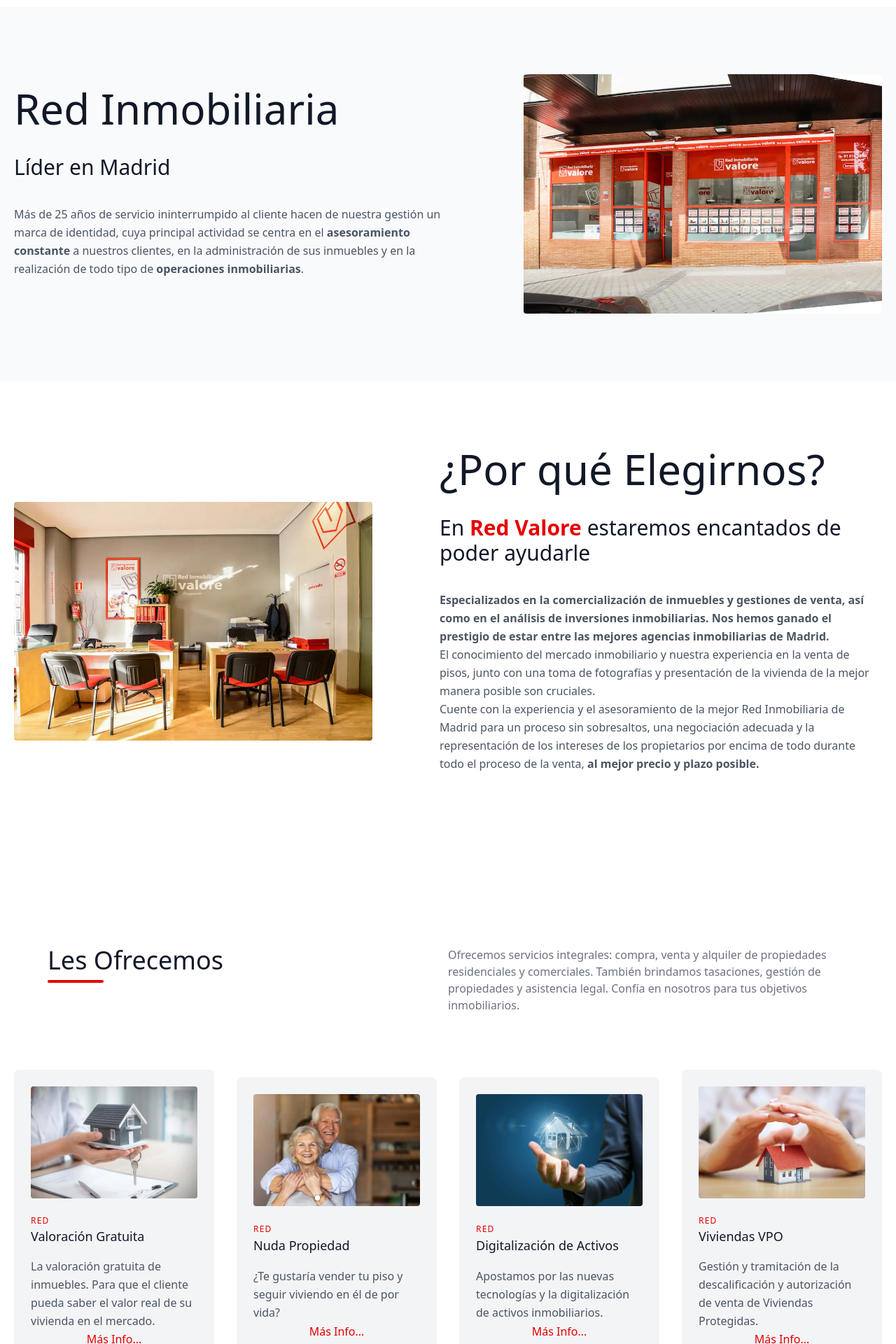
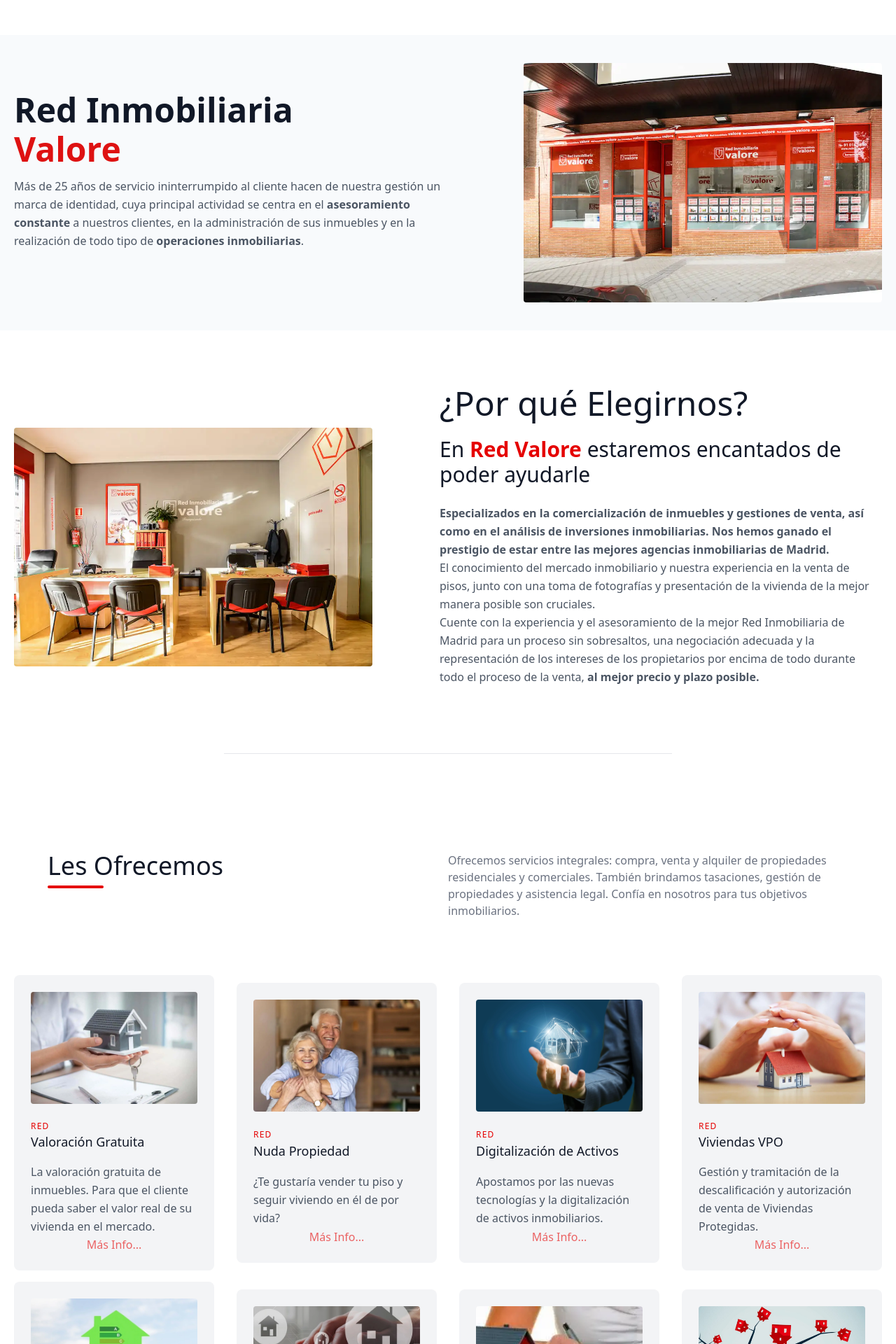
Before and after one commit to gerardo-linares/website-react, a React (Vite) app: page / in a window 1280 px wide. Shown: the part 840-2760 px from the top of the page at 70% size. Built offline with nearby package versions, Linux system fonts and the light colour scheme.

Commit message:
Change the padding between the components

```diff
--- a/src/components/About/index.jsx
+++ b/src/components/About/index.jsx
@@ -11,22 +11,22 @@
   }, []);
 
   return (
-    <section className="container m-auto">
+    <section className="container m-auto md:py-10">
       <article
         className="text-gray-600 body-font bg-slate-50 aos"
         data-aos="fade-up"
         data-aos-delay="200"
       >
-        <div className="container mx-auto flex px-5 py-24 md:flex-row flex-col items-center ">
-          <div className="lg:flex-grow md:w-1/2 lg:pr-24 md:pr-16 flex flex-col md:items-start md:text-left mb-16 md:mb-0 items-center text-center gap-5">
-            <h1 className="title-font sm:text-6xl text-4xl mb-4 font-medium text-gray-900">
+        <div className="container mx-auto flex px-5 py-10 md:flex-row flex-col items-center">
+          <div className="lg:flex-grow md:w-1/2 lg:pr-24 md:pr-16 flex flex-col md:items-start md:text-left mb-14 md:mb-0 items-center text-center gap-2">
+            <h1 className="title-font sm:text-5xl text-4xl font-bold text-gray-900">
               Red Inmobiliaria
               <br className="hidden lg:inline-block " />
             </h1>
-            <h1 className="title-font sm:text-3xl text-2xl mb-4 font-medium text-gray-900">
-              Líder en Madrid
+            <h1 className="title-font sm:text-5xl text-4xl font-bold text-secondary">
+              Valore
             </h1>
-            <p className="mb-8 leading-relaxed">
+            <p className="mb-8 mt-2 leading-relaxed">
               Más de 25 años de servicio ininterrumpido al cliente hacen de
               nuestra gestión un marca de identidad, cuya principal actividad se
               centra en el <strong>asesoramiento constante</strong> a nuestros
@@ -50,7 +50,7 @@
         data-aos="fade-up"
         data-aos-delay="200"
       >
-        <div className="container mx-auto flex px-5 py-24 md:flex-row flex-col items-center">
+        <div className="container mx-auto flex px-5 py-10 mt-10 md:flex-row flex-col-reverse items-center">
           <div className="lg:max-w-lg lg:w-full md:w-1/2 w-5/6 mb-10 md:mb-0">
             <img
               className="object-cover object-center rounded"
@@ -58,8 +58,8 @@
               src="./Alcorcon.webp"
             />
           </div>
-          <div className="lg:flex-grow md:w-1/2 lg:pl-24 md:pl-16 flex flex-col md:items-start md:text-left items-center text-center gap-5">
-            <h1 className="title-font sm:text-6xl text-4xl mb-4 font-medium text-gray-900">
+          <div className="lg:flex-grow md:w-1/2 lg:pl-24 md:pl-16 flex flex-col md:items-start md:text-left items-center text-center gap-2">
+            <h1 className="title-font sm:text-5xl text-4xl mb-4 font-medium text-gray-900">
               ¿Por qué Elegirnos?
               <br className="hidden lg:inline-block " />
             </h1>
@@ -89,6 +89,7 @@
           </div>
         </div>
       </article>
+      <hr className="w-1/2 mx-auto mt-6" />
     </section>
   );
 };
--- a/src/components/Banner/index.jsx
+++ b/src/components/Banner/index.jsx
@@ -3,7 +3,7 @@
 const Banner = () => {
   return (
     <section
-      className="container-full mx-auto flex px-5 py-24 h-[600px] items-center justify-center flex-col mt-12'"
+      className="container-full mx-auto flex px-5 py-24 h-[500px] items-center justify-center flex-col mt-12 md:py-10'"
       style={{
         backgroundImage: "url(./banner.webp)",
         backgroundSize: "cover",
@@ -12,7 +12,7 @@
       }}
     >
       <div className="text-center lg:w-2/3 w-full">
-        <h1 className="title-font md:text-7xl text-4xl mb-4 font-medium text-gray-100 drop-shadow-lg">
+        <h1 className="title-font md:text-6xl text-4xl mb-4 font-medium text-gray-100 drop-shadow-lg">
           ¿Como Podemos ayudarle?
         </h1>
         <h2 className="title-font md:text-4xl text-2xl mb-4 hidden md:inline-block text-gray-200">
--- a/src/components/Contact/index.jsx
+++ b/src/components/Contact/index.jsx
@@ -12,10 +12,10 @@
 
   return (
     <section
-      className="text-gray-600 body-font relative bg-slate-50 mt-36 pt-2"
+      className="text-gray-600 body-font relative bg-slate-50 mt-20 pt-2"
       id="Contacto"
     >
-      <div className="container mx-auto flex flex-wrap w-full mb-20 p-5 md:px-12">
+      <div className="container mx-auto flex flex-wrap w-full mb-20 p-4 lg:p-8 md:px-12">
         <div className="lg:w-1/2 w-full mb-6 lg:mb-0">
           <h1 className="sm:text-4xl text-2xl font-medium title-font mb-2 text-gray-900">
             Contacto
--- a/src/components/Gallery/index.jsx
+++ b/src/components/Gallery/index.jsx
@@ -2,7 +2,7 @@
 
 const Gallery = () => {
   return (
-    <section className="text-gray-600 body-font mt-20" id="Nosotros">
+    <section className="text-gray-600 body-font mt-5" id="Nosotros">
       <div className="container px-5 py-24 mx-auto flex flex-wrap">
         <div className="flex flex-wrap w-full mb-20 md:px-12">
           <div className="lg:w-1/2 w-full mb-6 lg:mb-0">
--- a/src/components/OurService/index.jsx
+++ b/src/components/OurService/index.jsx
@@ -12,8 +12,8 @@
   }, []);
 
   return (
-    <section className="text-gray-600 body-font mt-20" id="Servicios">
-      <div className="container px-5 pt-10 mx-auto">
+    <section className="text-gray-600 body-font md:py-10" id="Servicios">
+      <div className="container px-5 pt-10 mt-5 mx-auto">
         <div className="flex flex-wrap w-full mb-20 md:px-12">
           <div className="lg:w-1/2 w-full mb-6 lg:mb-0">
             <h1 className="sm:text-4xl text-2xl font-medium title-font mb-2 text-gray-900">
@@ -51,7 +51,7 @@
                   La valoración gratuita de inmuebles. Para que el cliente pueda
                   saber el valor real de su vivienda en el mercado.
                 </p>
-                <p className="leading-relaxed text-primary text-center">
+                <p className="leading-relaxed text-primary text-center opacity-60">
                   Más Info...
                 </p>
               </div>
@@ -80,7 +80,7 @@
                   ¿Te gustaría vender tu piso y seguir viviendo en él de por
                   vida?
                 </p>
-                <p className="leading-relaxed text-primary text-center">
+                <p className="leading-relaxed text-primary text-center opacity-60">
                   Más Info...
                 </p>
               </div>
@@ -109,7 +109,7 @@
                   Apostamos por las nuevas tecnologías y la digitalización de
                   activos inmobiliarios.
                 </p>
-                <p className="leading-relaxed text-primary text-center">
+                <p className="leading-relaxed text-primary text-center opacity-60">
                   Más Info...
                 </p>
               </div>
@@ -138,7 +138,7 @@
                   Gestión y tramitación de la descalificación y autorización de
                   venta de Viviendas Protegidas.
                 </p>
-                <p className="leading-relaxed text-primary text-center">
+                <p className="leading-relaxed text-primary text-center opacity-60">
                   Más Info...
                 </p>
               </div>
@@ -170,7 +170,7 @@
                   La valoración gratuita de inmuebles. Para que el cliente pueda
                   saber el valor real de su vivienda en el mercado.
                 </p>
-                <p className="leading-relaxed text-primary text-center">
+                <p className="leading-relaxed text-primary text-center opacity-60">
                   Más Info...
                 </p>
               </div>
@@ -199,7 +199,7 @@
                   ¿Te gustaría vender tu piso y seguir viviendo en él de por
                   vida?
                 </p>
-                <p className="leading-relaxed text-primary text-center">
+                <p className="leading-relaxed text-primary text-center opacity-60">
                   Más Info...
                 </p>
               </div>
@@ -228,7 +228,7 @@
                   Apostamos por las nuevas tecnologías y la digitalización de
                   activos inmobiliarios
                 </p>
-                <p className="leading-relaxed text-primary text-center">
+                <p className="leading-relaxed text-primary text-center opacity-60">
                   Más Info...
                 </p>
               </div>
@@ -256,7 +256,7 @@
                 <p className="leading-relaxed text-base">
                   Expande tu Negocio Inmobiliario con Nosotros
                 </p>
-                <p className="leading-relaxed text-primary text-center">
+                <p className="leading-relaxed text-primary text-center opacity-60">
                   Más Info...
                 </p>
               </div>
@@ -264,6 +264,7 @@
           </div>
         </div>
       </div>
+      <hr className="w-1/2 mx-auto mt-20" />
     </section>
   );
 };
--- a/src/components/WhatsApp/index.jsx
+++ b/src/components/WhatsApp/index.jsx
@@ -9,7 +9,7 @@
       href={`https://wa.me/${phoneNumber}`}
       target="_blank"
       rel="noopener noreferrer"
-      className="fixed bottom-4 right-4 bg-green-500 text-white rounded-full w-20 h-20 flex justify-center items-center cursor-pointer animate-pulse hover:scale-105 transition-all duration-200"
+      className="fixed bottom-4 right-4 bg-green-500 text-white rounded-full w-16 h-16 flex justify-center items-center cursor-pointer animate-pulse hover:scale-105 transition-all duration-200"
     >
       <FaWhatsapp className="text-5xl" />
     </a>
```
